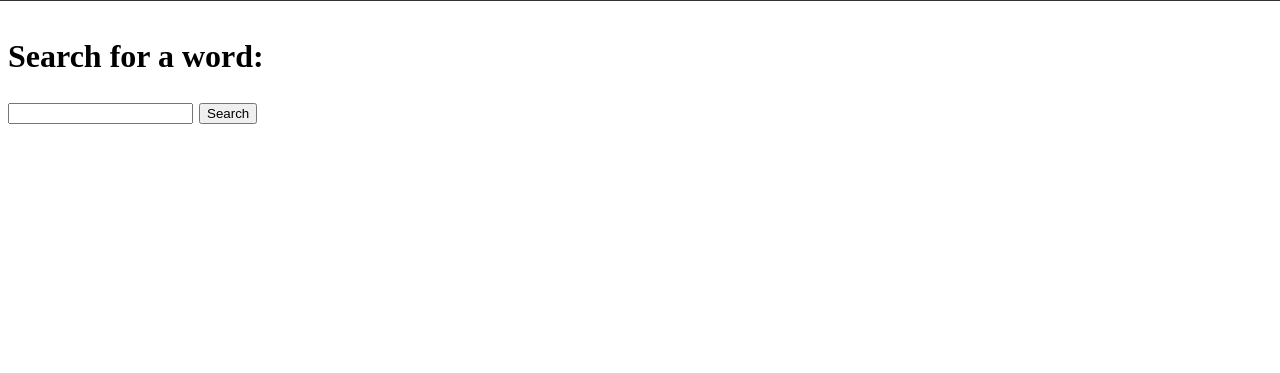
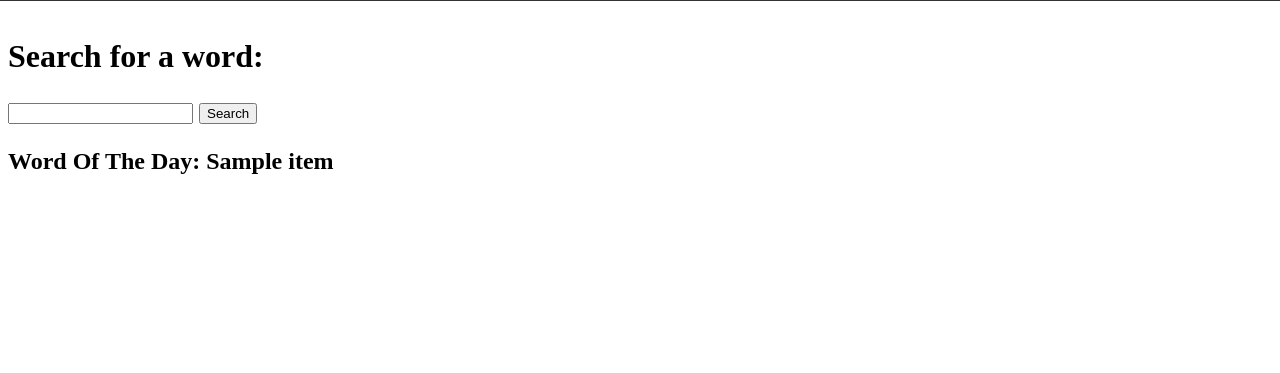
Before and after one commit to margin25/meta-app, a Django app: page / in a window 1280 px wide. Shown: the part 51-424 px from the top of the page. Run offline with Django 4.2, Linux system fonts and the light colour scheme; tables that the repository leaves empty hold one stand-in row (values such as "Sample post"); a database or web service that is not in the repository returns one stand-in record (values such as "Sample title"); data that the repository does not hold is empty.

Commit message:
implemented 3rd API frontend : word of the day

```diff
--- a/words/templates/homepage.html
+++ b/words/templates/homepage.html
@@ -27,6 +27,8 @@
           />
           <input type="submit" value="Search" />
         </form>
+        <p> <strong> Word Of The Day: {{word}} </strong> </p>
+        <p> {{definition}} </p>
       </h2>
     </div>
     <div class="fixed-footer">
```
